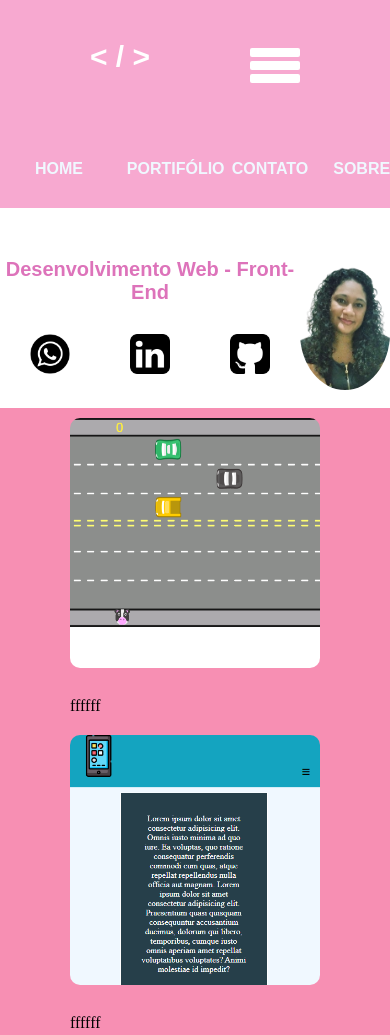
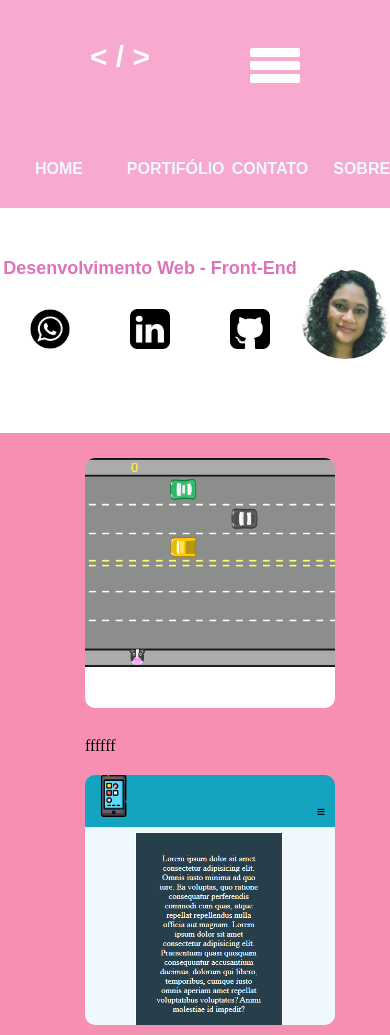
Before and after one commit to 27sarrazin/meu_portifolio, a plain HTML site: page index.html in a window 390 px wide. Shown: the top 1035 px of the page. Drawn offline with Linux system fonts and the light colour scheme.

Commit message:
mexendo na imagem e na altura do container

```diff
--- a/css/responsivo.css
+++ b/css/responsivo.css
@@ -11,6 +11,10 @@
         cursor: pointer;
 
     }
+    .container{
+        padding-bottom:50px;
+        /*flex-direction: column;*/
+    }
     .paraBaixo{
         display: flex;
     }
@@ -22,7 +26,8 @@
     }
     .apresentacao h5{
         color: rgb(221, 115, 186);
-        font-size: 20px;
+        font-size: 18px;
+
     }
     .foto-principal{
         width: 100%;
@@ -31,4 +36,14 @@
         width: 100%;
     }
 
+    .projetos{
+        /*border: 2px solid black;*/
+        padding: 15px;
+        align-items: center;
+        justify-content: center;
+        background-color: #f78fb3;
+        flex-wrap:wrap;
+
+    }
+
 }
--- a/css/style.css
+++ b/css/style.css
@@ -126,8 +126,8 @@ h1{
 
 .projetos{
     /*border: 2px solid black;*/
-    height: 800px;
     width: 100%;
+    padding: 15px;
     display: flex;
     align-items: center;
     justify-content: center;
--- a/index.html
+++ b/index.html
@@ -62,7 +62,11 @@
 
 
             <div class="foto-principal">
-                <img class="img-rosi" src="img/rosi_lane.png" alt="Rosi">
+                <picture>
+                    <source media="(max-width:600px )" srcset="img/rosi_lane-pq.png" type="image/png">
+                    <img class="img-rosi" src="img/rosi_lane.png" alt="Rosi">
+                </picture>
+
             </div>
         </div>
 
```
Also changed, not shown: img/rosi_lane-pq.png (added).
